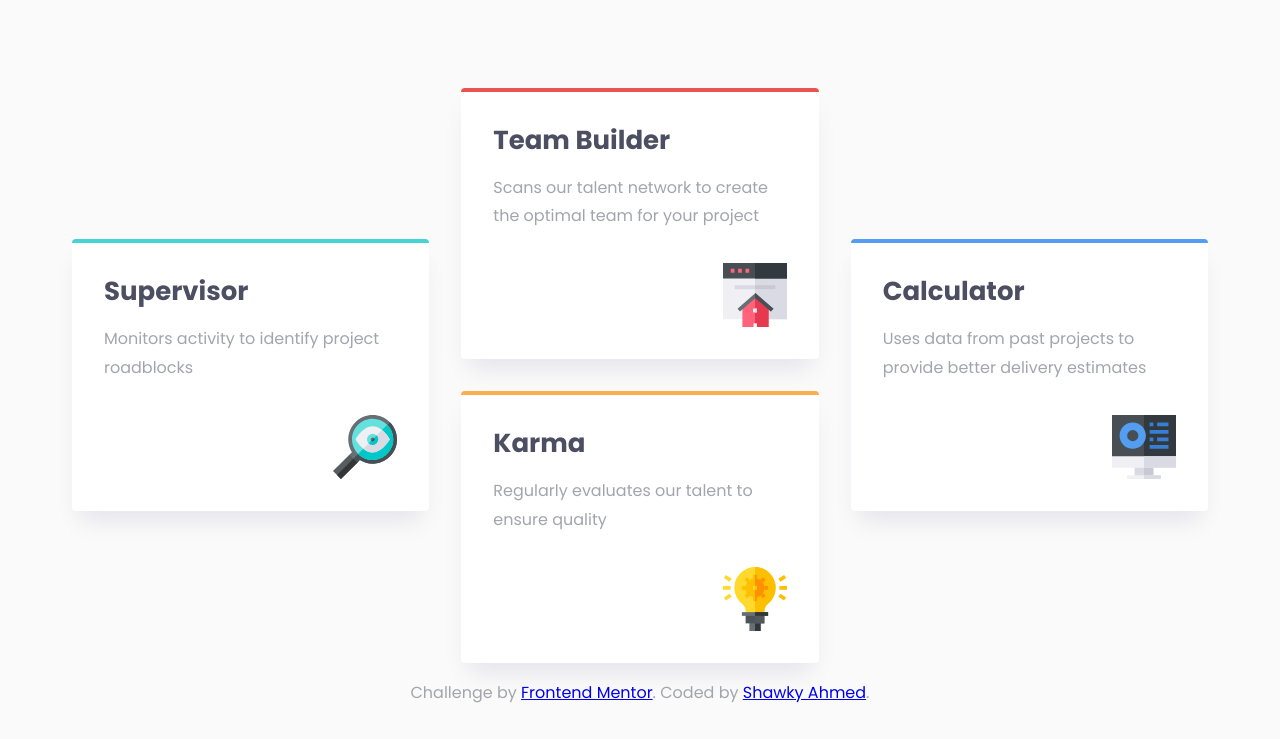
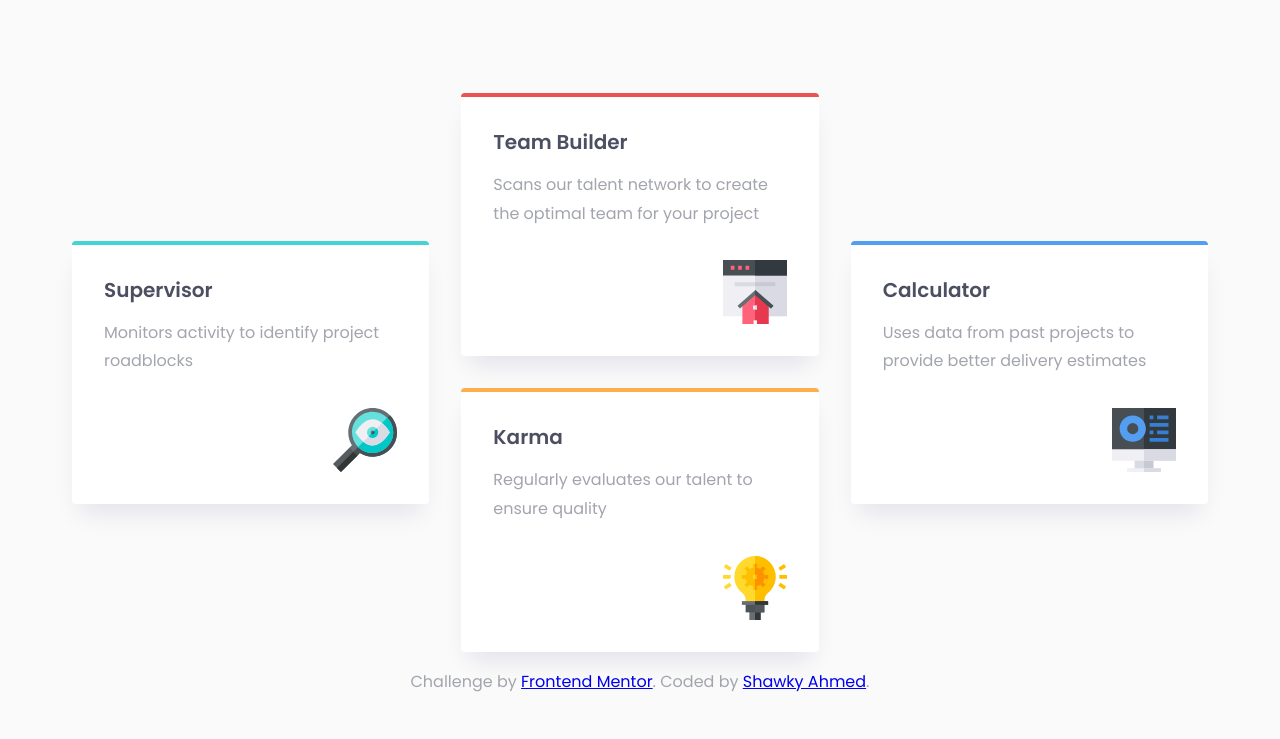
Before and after one commit to QS3H/Front-End-Mentor-Four-card-feature-section-Solution, a plain HTML site: page index.html in a window 1280 px wide. Shown: the part 271-1010 px from the top of the page. Drawn offline with Linux system fonts and the light colour scheme.

Commit message:
second commit

```diff
--- a/styles.css
+++ b/styles.css
@@ -13,18 +13,18 @@
   --font-size-400: 0.9375rem;
   --font-size-500: 1.25rem;
   --font-size-600: 1.625rem;
-  --font-size-900: 2.5rem;
+  --font-size-900: 2.25rem;
 
   /* Neutral Colors */
-  --color-light-gray: hsl(0, 0%, 98%);
-  --color-Grayish-Blue: hsl(229, 6%, 66%);
-  --color-Dark-Blue: hsl(234, 12%, 34%);
+  --color-light-gray: #fafafa;
+  --color-Grayish-Blue: #a3a5ae;
+  --color-Dark-Blue: #4c4e61;
 
   /* Primary Colors */
-  --color-primary-red: hsl(0, 78%, 62%);
-  --color-primary-Cyan: hsl(180, 62%, 55%);
-  --color-primary-Orange: hsl(34, 97%, 64%);
-  --color-primary-Blue: hsl(212, 86%, 64%);
+  --color-primary-red: #ea5353;
+  --color-primary-Cyan: #45d3d3;
+  --color-primary-Orange: #fcaf4a;
+  --color-primary-Blue: #549ef2;
 }
 
 *,
@@ -60,7 +60,7 @@ h3 {
 }
 
 .wrapper-narrow {
-  max-width: 550px;
+  max-width: 600px;
 }
 
 header {
@@ -69,7 +69,7 @@ header {
 }
 
 header p {
-  font-size: var(--font-size-500);
+  font-size: var(--font-size-400);
 }
 
 h1 {
@@ -89,7 +89,7 @@ h1 span {
 @media (min-width: 800px) {
   .layout-grid {
     grid-template-columns: 1fr 1fr 1fr;
-    min-width: 100%
+    min-width: 100%;
   }
 }
 
@@ -109,7 +109,8 @@ h1 span {
 }
 
 .card__title {
-  font-size: var(--font-size-600);
+  font-size: var(--font-size-500);
+  font-weight: var(--font-Weight-bold);
   margin: 0;
 }
 
```
Also changed, not shown: index.html (+16 -3 lines).
